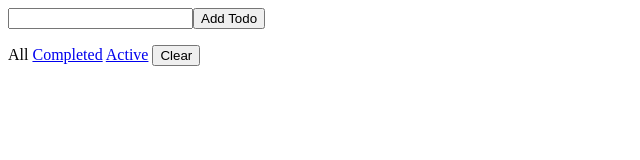
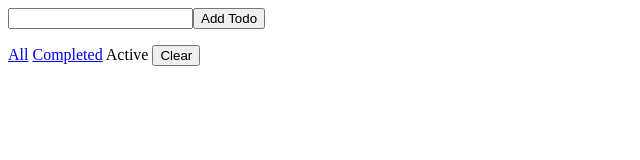
Before and after one commit to jamesp-kelly/redux-course, a React (Create React App) app: page /active in a window 1280 px wide. Shown: the top 160 px of the page, without its empty margins (0-640 px from the left). Built offline with nearby package versions, Linux system fonts and the light colour scheme.

Commit message:
use react router to work with filters

```diff
--- a/src/action-creators/index.js
+++ b/src/action-creators/index.js
@@ -4,11 +4,6 @@
   type: 'ADD_TODO',
   text,
   id: v4()
-});
-
-export const setVisibilityFilter = (filter) => ({
-  type: 'SET_VISIBILITY_FILTER',
-  filter
 });
 
 export const toggleTodo = (id) => ({
--- a/src/components/FilterLink.js
+++ b/src/components/FilterLink.js
@@ -1,21 +1,20 @@
-import Link from './Link';
-import { connect } from 'react-redux';
-import { setVisibilityFilter } from '../action-creators';
+import React from 'react';
+import { NavLink } from 'react-router-dom';
 
-const mapStateToProps = (state, ownProps) => {
-  return {
-    active: ownProps.filter === state.visibilityFilter
-  };
+const FilterLink = ({ filter, children }) => {
+
+  return (
+    <NavLink
+      exact
+      to={filter === 'all' ? '/' : ('/' + filter)}
+      activeStyle={{
+        textDecoration: 'none',
+        color: 'black',
+      }}
+    >
+      {children}
+    </NavLink>
+  );
 }
 
-const mapDispatchToProps = (dispatch, ownProps) => {
-  return {
-    onClick: () => {
-      dispatch(setVisibilityFilter(ownProps.filter));
-    }
-  };
-}
-
-const FilterLink = connect(mapStateToProps, mapDispatchToProps)(Link);
-
 export default FilterLink;
--- a/src/components/Footer.js
+++ b/src/components/Footer.js
@@ -6,19 +6,19 @@
   return (
     <p>
       <FilterLink
-        filter="SHOW_ALL"
+        filter="all"
       >
         All
       </FilterLink>
       {' '}
       <FilterLink
-        filter="SHOW_COMPLETED"
+        filter="completed"
       >
         Completed
       </FilterLink>
       {' '}
       <FilterLink
-        filter="SHOW_ACTIVE"
+        filter="active"
       >
         Active
       </FilterLink>
--- a/src/components/Root.js
+++ b/src/components/Root.js
@@ -6,7 +6,7 @@
 const Root = ({ store }) => (
   <Provider store={store}>
     <BrowserRouter>
-      <Route path="/" component={TodoApp}  />
+      <Route path="/:filter?" component={TodoApp}  />
     </BrowserRouter>
   </Provider>
 )
--- a/src/components/TodoApp.js
+++ b/src/components/TodoApp.js
@@ -1,10 +1,12 @@
 import React from 'react';
 import {AddTodo, VisibleTodoList, Footer } from './';
 
-const TodoApp = () => (
+const TodoApp = ({ match }) => (
   <div>
     <AddTodo />
-    <VisibleTodoList />
+    <VisibleTodoList
+      filter={match.params.filter || 'all'}
+    />
     <Footer />
   </div>
 );
--- a/src/components/TodoList.js
+++ b/src/components/TodoList.js
@@ -18,11 +18,11 @@
   </ul>
 )
 
-const mapStateToProps = (state) => {
+const mapStateToProps = (state, ownProps) => {
   return {
     todos: getVisibleTodos(
       state.todos,
-      state.visibilityFilter
+      ownProps.filter
     )
   };
 };
--- a/src/reducers/index.js
+++ b/src/reducers/index.js
@@ -1,10 +1,8 @@
 import { combineReducers } from 'redux';
 import todos from './todos';
-import visibilityFilter from './visibilityFilter';
 
 const todoApp = combineReducers({
   todos,
-  visibilityFilter
 });
 
 export default todoApp;
--- a/src/reducers/visibilityFilter.js
+++ /dev/null
@@ -1,10 +0,0 @@
-const visibilityFilter = (state = 'SHOW_ALL', action) => {
-  switch(action.type) {
-    case 'SET_VISIBILITY_FILTER':
-      return action.filter;
-    default:
-      return state;
-  }
-};
-
-export default visibilityFilter;
--- a/src/util/index.js
+++ b/src/util/index.js
@@ -1,10 +1,10 @@
 export const getVisibleTodos = (todos, filter) => {
   switch(filter) {
-    case 'SHOW_ALL':
+    case 'all':
       return todos;
-    case 'SHOW_COMPLETED':
+    case 'completed':
       return todos.filter(t => t.completed);
-    case 'SHOW_ACTIVE':
+    case 'active':
       return todos.filter(t => !t.completed);
     default:
       return todos;
```
